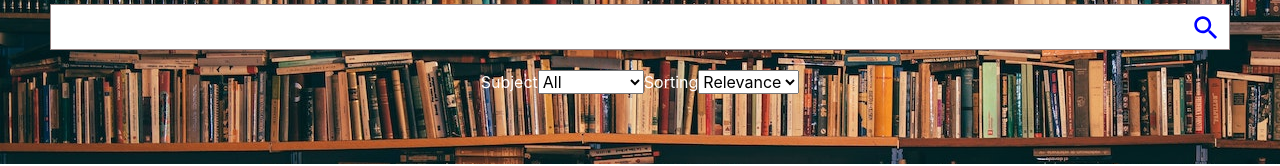
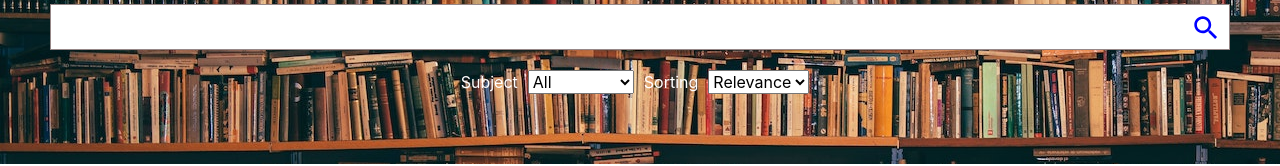
Before and after one commit to Ruslan9993/google-test, a React (Create React App) app: page / in a window 1280 px wide. Shown: the part 125-291 px from the top of the page. Built offline with nearby package versions, Linux system fonts and the light colour scheme.

Commit message:
select styles

```diff
--- a/src/components/SearchBar/SearchBar.css
+++ b/src/components/SearchBar/SearchBar.css
@@ -50,3 +50,7 @@ form {
   margin: 20px;
   justify-content: center;
 }
+
+.select {
+  margin: 0 10px 0 10px;
+}
--- a/src/components/SearchBar/SearchBar.js
+++ b/src/components/SearchBar/SearchBar.js
@@ -71,6 +71,7 @@ export const SearchBar = () => {
             <select
               id="subject"
               onChange={(e) => dispatch(changeSubject(e.target.value))}
+              className='select'
             >
               <option>All</option>
               <option>Art</option>
@@ -86,6 +87,8 @@ export const SearchBar = () => {
             <select
               id="sorting"
               onChange={(e) => dispatch(changeSorting(e.target.value))}
+              className='select'
+
             >
               <option>Relevance</option>
               <option>Newest</option>
```
